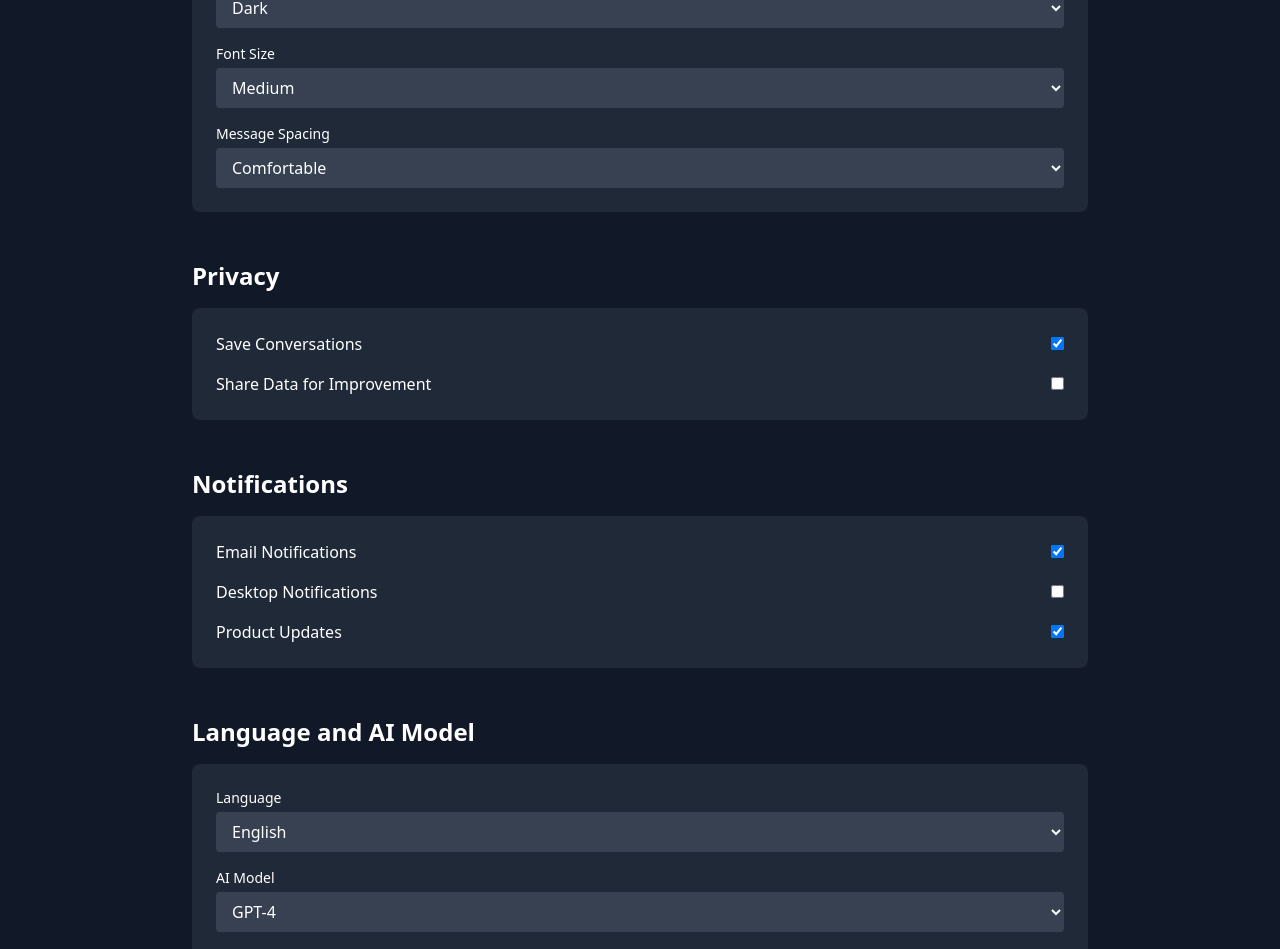
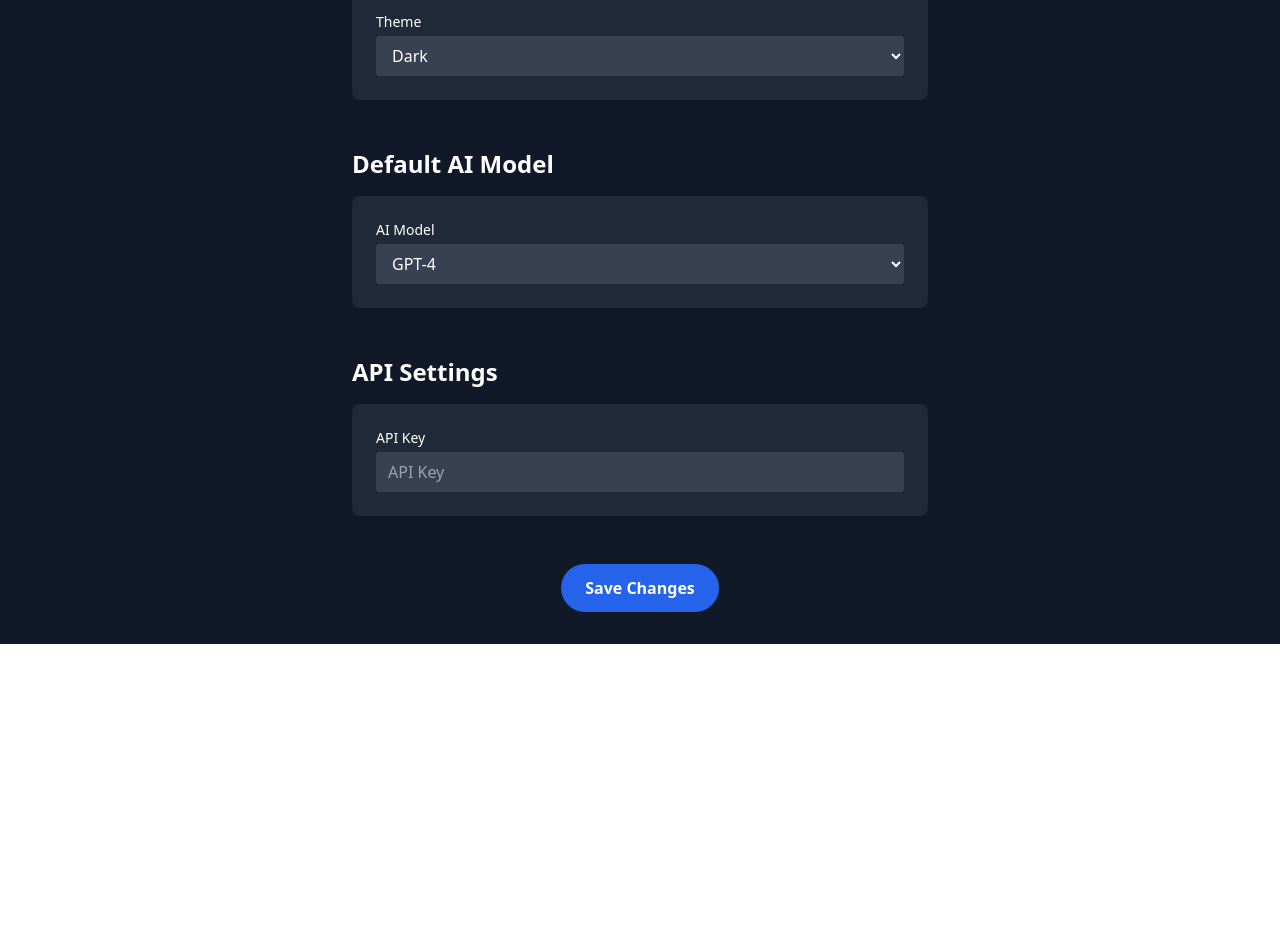
Before and after one commit to shashwat-dixit/jamin, a React (Vite) app in the folder frontend/: page /chat/settings in a window 1280 px wide. Shown: the part 228-1177 px from the top of the page. After the commit the page ends 872 px from the top, so only its background shows below. Built offline with nearby package versions, Linux system fonts and the light colour scheme.

Commit message:
Fixed the input box component

```diff
--- a/frontend/package.json
+++ b/frontend/package.json
@@ -12,6 +12,7 @@
   "dependencies": {
     "@tanstack/react-query": "^5.45.0",
     "framer-motion": "^11.2.12",
+    "lucide-react": "^0.408.0",
     "react": "^18.2.0",
     "react-dom": "^18.2.0",
     "react-icons": "^5.2.1",
--- a/frontend/src/App.jsx
+++ b/frontend/src/App.jsx
@@ -9,7 +9,7 @@ import ChatLayout from './layouts/ChatLayout'
 import Home from './pages/Home'
 import SignUp from './pages/SignUp'
 import NotFound from './pages/NotFound'
-import ChatWindow from './components/chatComponents/ChatWindow'
+import ChatWindow from './pages/ChatWindow'
 import Settings from './components/chatComponents/Settings'
 // import Loader from './pages/Loader'
 
--- a/frontend/src/components/Navbar.jsx
+++ b/frontend/src/components/Navbar.jsx
@@ -25,7 +25,7 @@ export default function Navbar() {
       <div className="flex items-center justify-between">
         {isAuthenticated ? (
           <>
-            <div className="flex items-center">
+            <div className="flex items-center md:w-1/3">
               <motion.button
                 whileHover={{ scale: 1.1 }}
                 whileTap={{ scale: 0.9 }}
@@ -36,9 +36,11 @@ export default function Navbar() {
                   <path strokeLinecap="round" strokeLinejoin="round" strokeWidth="2" d="M4 6h16M4 12h16M4 18h16"></path>
                 </svg>
               </motion.button>
-              <Link to="/chat" className="btn btn-ghost text-xl ml-2 md:ml-0">Jamin</Link>
             </div>
-            <div className="hidden md:flex items-center space-x-4">
+            <div className="flex-1 flex justify-center">
+              <Link to="/chat" className="btn btn-ghost text-xl">Jamin</Link>
+            </div>
+            <div className="hidden md:flex items-center justify-end space-x-4 md:w-1/3">
               <motion.div
                 whileHover={{ scale: 1.05 }}
                 whileTap={{ scale: 0.95 }}
--- a/frontend/src/components/chatComponents/ChatHistory.jsx
+++ b/frontend/src/components/chatComponents/ChatHistory.jsx
@@ -2,7 +2,7 @@ import React, { useState } from 'react';
 import { motion, AnimatePresence } from 'framer-motion';
 
 export default function ChatHistory() {
-  const [isOpen, setIsOpen] = useState(true);
+  const [isOpen, setIsOpen] = useState(false);
 
   const chatData = [
     { title: "Web Development Basics", preview: "Can you explain the fundamentals of web development?" },
--- a/frontend/src/components/chatComponents/ChatWindow.jsx
+++ /dev/null
@@ -1,34 +0,0 @@
-import React from 'react';
-import MessageList from "./MessageList";
-import ChatHistory from "./ChatHistory";
-import ChooseModel from "./ChooseModel";
-import DataInput from "./DataInput";
-import InputBox from "./InputBox";
-
-export default function ChatWindow() {
-  return (
-    <div className="flex h-screen min-w-full bg-gray-900 text-white">
-      {/* Sidebar */}
-      <div className="w-64 border-r border-gray-700">
-        <ChatHistory />
-      </div>
-
-      {/* Main chat area */}
-      <div className="flex flex-col flex-grow">
-        {/* Message list */}
-        <div className="flex-grow overflow-y-auto p-4">
-          <MessageList />
-        </div>
-
-        {/* Input area */}
-        <div className="p-4 border-t border-gray-700">
-          <InputBox />
-          <div className="flex justify-between mt-2">
-            <ChooseModel />
-            <DataInput />
-          </div>
-        </div>
-      </div>
-    </div>
-  );
-}
--- a/frontend/src/components/chatComponents/ChooseModel.jsx
+++ b/frontend/src/components/chatComponents/ChooseModel.jsx
@@ -1,17 +1,42 @@
+import { useState, useRef, useEffect } from 'react';
+import { Bot } from 'lucide-react';
 
 export default function ChooseModel() {
+  const [isOpen, setIsOpen] = useState(false);
+  const dropdownRef = useRef(null);
+
+  useEffect(() => {
+    function handleClickOutside(event) {
+      if (dropdownRef.current && !dropdownRef.current.contains(event.target)) {
+        setIsOpen(false);
+      }
+    }
+
+    document.addEventListener("mousedown", handleClickOutside);
+    return () => {
+      document.removeEventListener("mousedown", handleClickOutside);
+    };
+  }, []);
+
   return (
-    <div>
-      <div className="dropdown dropdown-right">
-        <div tabIndex={0} role="button" className="btn m-1">Choose LLM</div>
-        <ul tabIndex={0} className="dropdown-content z-[1] menu p-2 shadow bg-base-100 rounded-box w-52">
+    <div className="dropdown dropdown-top" ref={dropdownRef}>
+      <div
+        tabIndex={0}
+        role="button"
+        className="btn btn-ghost btn-circle"
+        onClick={() => setIsOpen(!isOpen)}
+      >
+        <Bot size={20} />
+      </div>
+      {isOpen && (
+        <ul className="dropdown-content z-[1] menu p-2 shadow bg-base-100 rounded-box w-52">
           <li><a>GPT 3.5</a></li>
           <li><a>Llama 3</a></li>
           <li><a>Cohere</a></li>
           <li><a>Gemini</a></li>
           <li><a>Claude 3</a></li>
         </ul>
-      </div>
+      )}
     </div>
   )
 }
--- a/frontend/src/components/chatComponents/DataInput.jsx
+++ b/frontend/src/components/chatComponents/DataInput.jsx
@@ -1,12 +1,39 @@
+import { useState, useRef, useEffect } from 'react';
+import { Plus } from 'lucide-react';
 
 export default function DataInput() {
+  const [isOpen, setIsOpen] = useState(false);
+  const dropdownRef = useRef(null);
+
+  useEffect(() => {
+    function handleClickOutside(event) {
+      if (dropdownRef.current && !dropdownRef.current.contains(event.target)) {
+        setIsOpen(false);
+      }
+    }
+
+    document.addEventListener("mousedown", handleClickOutside);
+    return () => {
+      document.removeEventListener("mousedown", handleClickOutside);
+    };
+  }, []);
+
   return (
-        <div className="dropdown dropdown-top">
-            <div tabIndex={0} role="button" className="btn m-1">Add Content</div>
-            <ul tabIndex={0} className="dropdown-content z-[1] menu p-2 shadow bg-base-100 rounded-box w-52">
+    <div className="dropdown dropdown-top" ref={dropdownRef}>
+      <div
+        tabIndex={0}
+        role="button"
+        className="btn btn-ghost btn-circle"
+        onClick={() => setIsOpen(!isOpen)}
+      >
+        <Plus size={20} />
+      </div>
+      {isOpen && (
+        <ul className="dropdown-content z-[1] menu p-2 shadow bg-base-100 rounded-box w-52">
           <li><a>Input Video URL</a></li>
           <li><a>Upload PDF File</a></li>
         </ul>
+      )}
     </div>
   )
 }
--- a/frontend/src/components/chatComponents/InputBox.jsx
+++ b/frontend/src/components/chatComponents/InputBox.jsx
@@ -1,5 +1,7 @@
 import { useState } from 'react';
-import SubmitButton from './SubmitButton'
+import { Plus, FileInput, ArrowUp } from 'lucide-react';
+import ChooseModel from './ChooseModel';
+import DataInput from './DataInput';
 
 export default function InputBox() {
   const [inputValue, setInputValue] = useState('');
@@ -8,35 +10,39 @@ export default function InputBox() {
   const handleInputChange = (e) => {
     const value = e.target.value;
     setInputValue(value);
-
-    // Increase rows if input length exceeds a certain threshold
-    const newRows = Math.min(1 + Math.floor(value.length / 50), 5); // max 5 rows
+    const newRows = Math.min(1 + Math.floor(value.length / 50), 5);
     setRows(newRows);
   };
 
   return (
-    <div className="fixed bottom-0 left-0 w-full flex justify-center p-4">
-      <div className="fixed bottom-6 p-4 flex space-x-4 max-w-lg w-full">
-        <div className="w-24 h-24 flex-shrink-0">
+    <div className="fixed bottom-0 left-0 w-full bg-gray-800 border-t border-gray-700 p-2">
+      <div className="max-w-5xl mx-auto flex items-center space-x-2">
+        <div className="w-8 h-8 flex-shrink-0">
           <img
             src="https://img.daisyui.com/images/stock/photo-1534528741775-53994a69daeb.jpg"
-            className="rounded w-full h-full object-cover"
+            className="rounded-full w-full h-full object-cover"
+            alt="Avatar"
           />
         </div>
-        <label className="flex flex-col w-full">
-          <div className="label flex justify-between">
-            <span className="label-text">Ask me anything!</span>
-            <span className="label-text-alt">GPT 3.5</span>
-          </div>
+        <div className="flex-grow relative">
           <textarea
             placeholder="Type here"
-            className="textarea textarea-bordered w-full resize-none"
+            className="textarea textarea-bordered w-full resize-none bg-gray-700 text-white pr-32"
             rows={rows}
             value={inputValue}
             onChange={handleInputChange}
           ></textarea>
-        </label>
-        <SubmitButton />
+          <div className="absolute right-2 top-1/2 transform -translate-y-1/2 flex items-center space-x-2">
+            <DataInput />
+            <ChooseModel />
+            <button className="btn btn-circle btn-ghost">
+              <ArrowUp size={20} />
+            </button>
+          </div>
+        </div>
+        <div className="text-xs font-semibold text-gray-400">
+          GPT 3.5
+        </div>
       </div>
     </div>
   );
--- a/frontend/src/components/chatComponents/MessageList.jsx
+++ b/frontend/src/components/chatComponents/MessageList.jsx
@@ -22,17 +22,17 @@ const MessageList = () => {
       status: 'Seen'
     },
   ];
+
   const currentUser = 'Anakin Skywalker';
 
   return (
-    <div className="flex justify-center items-center min-h-screen bg-gray-900 text-white p-4">
+    <div className="min-w-full flex justify-center items-center min-h-screen bg-gradient-to-b from-gray-900 to-gray-800 text-gray-200 p-4">
       <motion.div
-        className="w-full max-w-2xl bg-gray-800 rounded-lg shadow-lg p-6"
+        className="bg-gray-800 bg-opacity-50 backdrop-blur-sm rounded-lg shadow-lg p-6 border border-gray-700"
         initial={{ opacity: 0, y: 20 }}
         animate={{ opacity: 1, y: 0 }}
         transition={{ duration: 0.5 }}
       >
-        <h2 className="text-2xl font-bold mb-6 text-center">Message List</h2>
         <MessageItem messages={messages} currentUser={currentUser} />
       </motion.div>
     </div>
--- a/frontend/src/components/chatComponents/Settings.jsx
+++ b/frontend/src/components/chatComponents/Settings.jsx
@@ -59,8 +59,8 @@ export default function Settings() {
       initial="hidden"
       animate="visible"
     >
-      <div className="max-w-4xl mx-auto">
-        <motion.h1 className="text-4xl font-bold mb-12 text-center" variants={itemVariants}>Settings</motion.h1>
+      <div className="max-w-xl mx-auto">
+        <motion.h1 className="text-4xl font-bold my-12 text-center" variants={itemVariants}>Settings</motion.h1>
 
         <motion.section className="mb-12" variants={itemVariants}>
           <h2 className="text-2xl font-semibold mb-4">Appearance</h2>
@@ -76,116 +76,12 @@ export default function Settings() {
                 <option value="light">Light</option>
               </select>
             </div>
-            <div>
-              <label className="block text-sm font-medium mb-1">Font Size</label>
-              <select
-                value={settings.appearance.fontSize}
-                onChange={(e) => handleChange('appearance', 'fontSize', e.target.value)}
-                className="w-full bg-gray-700 rounded px-3 py-2 focus:outline-none focus:ring-2 focus:ring-blue-500"
-              >
-                <option value="small">Small</option>
-                <option value="medium">Medium</option>
-                <option value="large">Large</option>
-              </select>
-            </div>
-            <div>
-              <label className="block text-sm font-medium mb-1">Message Spacing</label>
-              <select
-                value={settings.appearance.messageSpacing}
-                onChange={(e) => handleChange('appearance', 'messageSpacing', e.target.value)}
-                className="w-full bg-gray-700 rounded px-3 py-2 focus:outline-none focus:ring-2 focus:ring-blue-500"
-              >
-                <option value="compact">Compact</option>
-                <option value="comfortable">Comfortable</option>
-                <option value="spacious">Spacious</option>
-              </select>
-            </div>
           </div>
         </motion.section>
 
         <motion.section className="mb-12" variants={itemVariants}>
-          <h2 className="text-2xl font-semibold mb-4">Privacy</h2>
+          <h2 className="text-2xl font-semibold mb-4">Default AI Model</h2>
           <div className="bg-gray-800 rounded-lg p-6 space-y-4">
-            <div className="flex items-center justify-between">
-              <span>Save Conversations</span>
-              <label className="switch">
-                <input
-                  type="checkbox"
-                  checked={settings.privacy.saveConversations}
-                  onChange={(e) => handleChange('privacy', 'saveConversations', e.target.checked)}
-                />
-                <span className="slider round"></span>
-              </label>
-            </div>
-            <div className="flex items-center justify-between">
-              <span>Share Data for Improvement</span>
-              <label className="switch">
-                <input
-                  type="checkbox"
-                  checked={settings.privacy.shareDataForImprovement}
-                  onChange={(e) => handleChange('privacy', 'shareDataForImprovement', e.target.checked)}
-                />
-                <span className="slider round"></span>
-              </label>
-            </div>
-          </div>
-        </motion.section>
-
-        <motion.section className="mb-12" variants={itemVariants}>
-          <h2 className="text-2xl font-semibold mb-4">Notifications</h2>
-          <div className="bg-gray-800 rounded-lg p-6 space-y-4">
-            <div className="flex items-center justify-between">
-              <span>Email Notifications</span>
-              <label className="switch">
-                <input
-                  type="checkbox"
-                  checked={settings.notifications.email}
-                  onChange={(e) => handleChange('notifications', 'email', e.target.checked)}
-                />
-                <span className="slider round"></span>
-              </label>
-            </div>
-            <div className="flex items-center justify-between">
-              <span>Desktop Notifications</span>
-              <label className="switch">
-                <input
-                  type="checkbox"
-                  checked={settings.notifications.desktop}
-                  onChange={(e) => handleChange('notifications', 'desktop', e.target.checked)}
-                />
-                <span className="slider round"></span>
-              </label>
-            </div>
-            <div className="flex items-center justify-between">
-              <span>Product Updates</span>
-              <label className="switch">
-                <input
-                  type="checkbox"
-                  checked={settings.notifications.updates}
-                  onChange={(e) => handleChange('notifications', 'updates', e.target.checked)}
-                />
-                <span className="slider round"></span>
-              </label>
-            </div>
-          </div>
-        </motion.section>
-
-        <motion.section className="mb-12" variants={itemVariants}>
-          <h2 className="text-2xl font-semibold mb-4">Language and AI Model</h2>
-          <div className="bg-gray-800 rounded-lg p-6 space-y-4">
-            <div>
-              <label className="block text-sm font-medium mb-1">Language</label>
-              <select
-                value={settings.language}
-                onChange={(e) => handleSimpleChange('language', e.target.value)}
-                className="w-full bg-gray-700 rounded px-3 py-2 focus:outline-none focus:ring-2 focus:ring-blue-500"
-              >
-                <option value="english">English</option>
-                <option value="spanish">Spanish</option>
-                <option value="french">French</option>
-                <option value="german">German</option>
-              </select>
-            </div>
             <div>
               <label className="block text-sm font-medium mb-1">AI Model</label>
               <select
@@ -208,7 +104,7 @@ export default function Settings() {
               <label className="block text-sm font-medium mb-1">API Key</label>
               <input
                 type="password"
-                value={settings.apiKey}
+                placeholder='API Key'
                 onChange={(e) => handleSimpleChange('apiKey', e.target.value)}
                 className="w-full bg-gray-700 rounded px-3 py-2 focus:outline-none focus:ring-2 focus:ring-blue-500"
               />
--- a/frontend/src/components/chatComponents/SubmitButton.jsx
+++ /dev/null
@@ -1,10 +0,0 @@
-
-export default function SubmitButton() {
-  return (
-    <>
-      <button className="btn btn-square btn-outline">
-        <svg xmlns="http://www.w3.org/2000/svg" className="h-6 w-6" fill="none" viewBox="0 0 24 24" stroke="currentColor"><path strokeLinecap="round" strokeLinejoin="round" strokeWidth="2" d="M6 18L18 6M6 6l12 12" /></svg>
-      </button>
-    </>
-  )
-}
--- /dev/null
+++ b/frontend/src/pages/ChatWindow.jsx
@@ -0,0 +1,19 @@
+import React from 'react';
+import MessageList from "../components/chatComponents/MessageList";
+import ChatHistory from "../components/chatComponents/ChatHistory";
+import InputBox from "../components/chatComponents/InputBox";
+
+export default function ChatWindow() {
+  return (
+    <div className="flex h-screen overflow-hidden min-w-full bg-gray-900 text-white">
+      <ChatHistory />
+
+      <div className="flex flex-col flex-grow">
+        <div className="flex-grow overflow-y-auto p-4">
+          <MessageList />
+        </div>
+      </div>
+      <InputBox />
+    </div>
+  );
+}
```
Also changed, not shown: 1 other file (tests, documents, lock files or other folders). Lines whose indentation alone changed are shown as unchanged.
